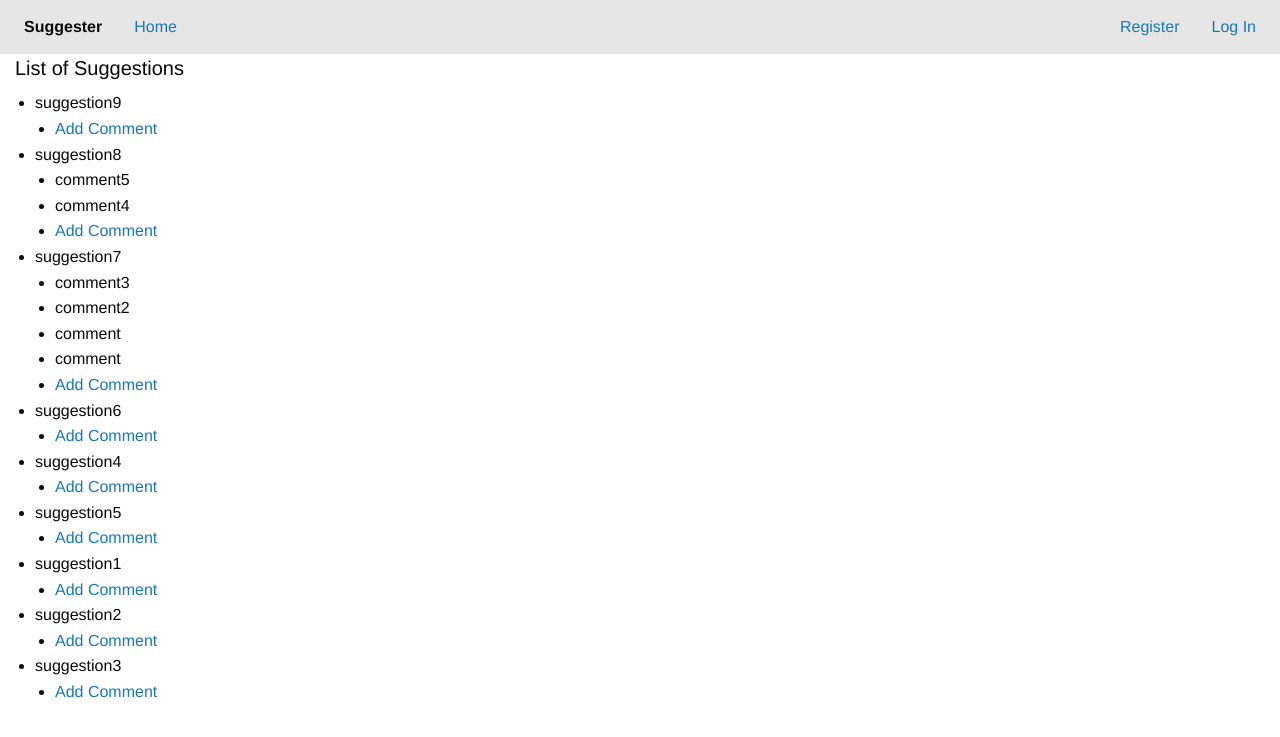
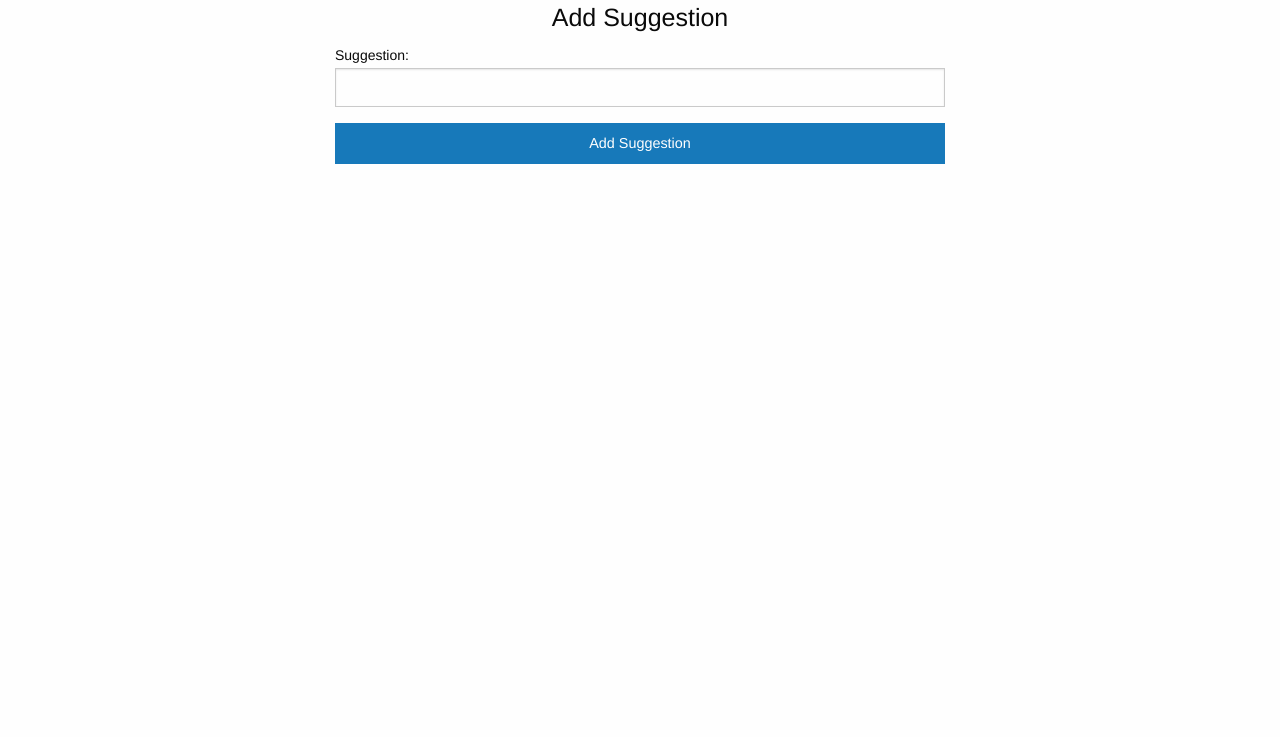
Before and after one commit to CSUChico-CINS465/CINS465-Fall2017-Lecture-Examples, a Django app: page /suggest/ in a window 1280 px wide. Shown: the top 737 px of the page. Run offline with Django 3.2, Linux system fonts and the light colour scheme; data comes from the database, SQL or seed files in the repository; both versions use the stored data as it was after the commit; some libraries are stand-ins or nearby versions.

Commit message:
Suggestion Form View added

```diff
--- a/mysite/firstapp/templates/default.html
+++ b/mysite/firstapp/templates/default.html
@@ -21,7 +21,7 @@
   <div class="top-bar-right">
     <ul class="menu">
       {% if user.is_authenticated %}
-      <li><a href="/add_suggest/">Add Suggestion</a></li>
+      <li><a href="/suggest/">Add Suggestion</a></li>
       <li><a href="/logout/">Logout</a></li>
       {% else %}
       <li><a href="/register/">Register</a></li>
@@ -32,7 +32,7 @@
 </div>
 <div class="grid-x grid-padding-x">
   <!-- <div class="large-4 medium-4 small-12 cell"></div> -->
-  <div class="large-8 medium-8 small-12 cell">
+  <div class="large-8 medium-8 small-12 large-offset-2 medium-offset-2 cell">
     <h5>List of Suggestions</h5>
     <div id="app">
       <ul>
@@ -65,19 +65,5 @@
       </ul>
     </div>
   </div>
-  <div class="large-4 medium-4 small-12 cell">
-
-    {% if user.is_authenticated %}
-    <form action="/suggest/" method="post">
-        <h5>Add a suggestion</h5>
-        {% csrf_token %}
-
-        {{ form }}
-
-        <input type="submit" class="button expanded" value="Submit" />
-
-    </form>
-
-    {% endif %}
-  </div>
+</div>
 {% endblock %}
--- a/mysite/firstapp/templates/suggest.html
+++ b/mysite/firstapp/templates/suggest.html
@@ -1,24 +1,18 @@
 {% extends "base.html" %}
 
-{% block title %}Add Suggest{% endblock %}
+{% block title %}Add Suggestion{% endblock %}
 {% block content %}
 <div class="grid-x grid-padding-x">
   <!-- <div class="large-4 medium-4 small-12 cell"></div> -->
   <div class="large-6 medium-6 small-12 large-offset-3 medium-offset-3 cell">
 
-    <form action="/register/" method="post">
+    <form action="/suggest/" method="post">
         {% csrf_token %}
-        <h4 class="text-center">Register</h4>
+        <h4 class="text-center">Add Suggestion</h4>
         {{ form.errors }}
-        {{ form.username.label_tag }}
-        {{ form.username }}
-        {{ form.email.label_tag }}
-        {{ form.email }}
-        {{ form.password1.label_tag }}
-        {{ form.password1 }}
-        {{ form.password2.label_tag }}
-        {{ form.password2 }}
-        <input type="submit" class="button expanded" value="Register" />
+        {{ form.suggestion.label_tag }}
+        {{ form.suggestion }}
+        <input type="submit" class="button expanded" value="Add Suggestion" />
     </form>
   </div>
 </div>
--- a/mysite/firstapp/urls.py
+++ b/mysite/firstapp/urls.py
@@ -7,6 +7,6 @@ urlpatterns = [
     url(r'page2$',views.page2, name='page2'),
     url(r'register/$',views.register, name='register'),
     url(r'suggestions/$',views.suggestions, name='suggestions'),
-    url(r'suggest/$',views.suggestion_view, name='suggest'),
+    url(r'^suggest/$',views.suggestion_view, name='suggest'),
     url(r'^comment/(?P<suggest_id>[0-9]+)/$', views.comment_view, name='comment'),
 ]
--- a/mysite/firstapp/views.py
+++ b/mysite/firstapp/views.py
@@ -35,25 +35,13 @@ def suggestion_view(request):
                     author=request.user
                     )
                 modentry.save()
+                return redirect("/")
         else:
             form=suggestion_form()
     else:
         form = suggestion_form()
-    c_form = comment_form()
-    suggestions = suggestion.objects.all().order_by('-authored')
-    to_return = []
-    for suggest in suggestions:
-        data = {}
-        data["suggestion"]=suggest.suggestion
-        data["author"]=suggest.author
-        data["comments"]=[]
-        data["id"]=suggest.id
-        comments = comment.objects.all().filter(suggestion=suggest).order_by('-authored')
-        for comm in comments:
-            data["comments"]+=[{"comment":comm.comment, "author":comm.author}]
-        to_return+=[data]
-    context = {"suggestions":to_return, "form":form, "comment_form":c_form}
-    return render(request,"default.html",context)
+    context = {"form":form}
+    return render(request,"suggest.html",context)
 
 def comment_view(request,suggest_id):
     if request.method == 'POST':
```
Also changed, not shown: mysite/db.sqlite3.
